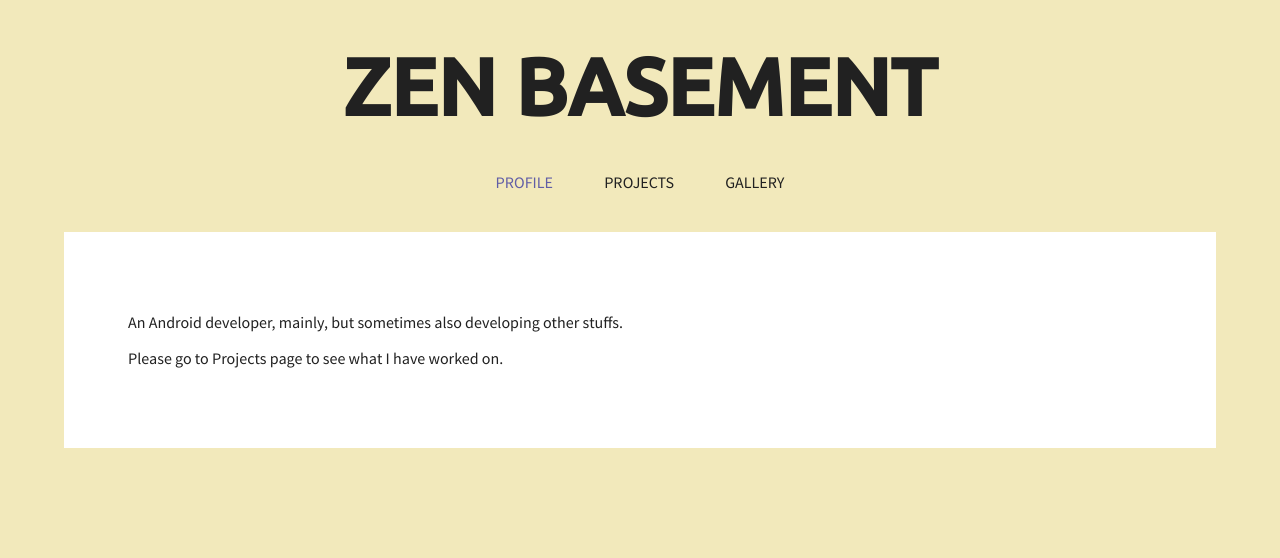
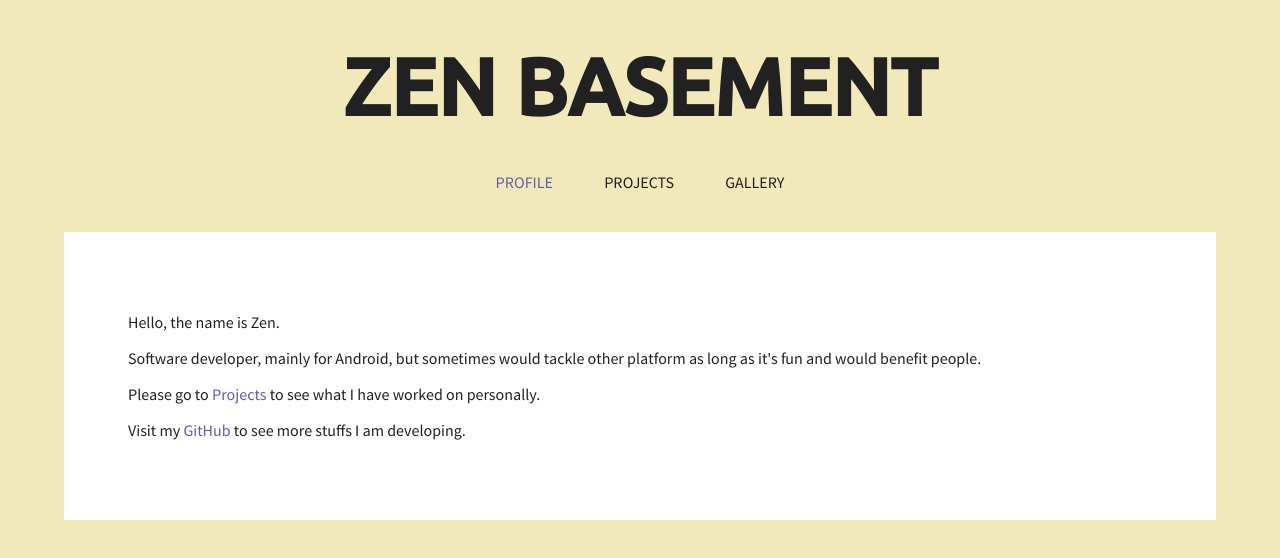
Before and after one commit to zend10/zend10.github.io, a Vue app: page / in a window 1280 px wide. Shown: the top 558 px of the page. Built offline with nearby package versions, Linux system fonts and the light colour scheme.

Commit message:
Update Profile

```diff
--- a/src/views/Profile.vue
+++ b/src/views/Profile.vue
@@ -1,7 +1,9 @@
 <template>
   <div id="profile">
-    <p>An Android developer, mainly, but sometimes also developing other stuffs.</p>
-    <p>Please go to Projects page to see what I have worked on.</p>
+    <p>Hello, the name is Zen.</p>
+    <p>Software developer, mainly for Android, but sometimes would tackle other platform as long as it's fun and would benefit people.</p>
+    <p>Please go to <a href="http://localhost:8080/projects">Projects</a> to see what I have worked on personally.</p>
+    <p>Visit my <a href="https://github.com/zend10" rel="noopener" target="_blank">GitHub</a> to see more stuffs I am developing.</p>
   </div>
 </template>
 
@@ -12,5 +14,7 @@ export default {
 </script>
 
 <style scoped lang="scss">
-
+a {
+  color: $secondary-color
+}
 </style>
```
